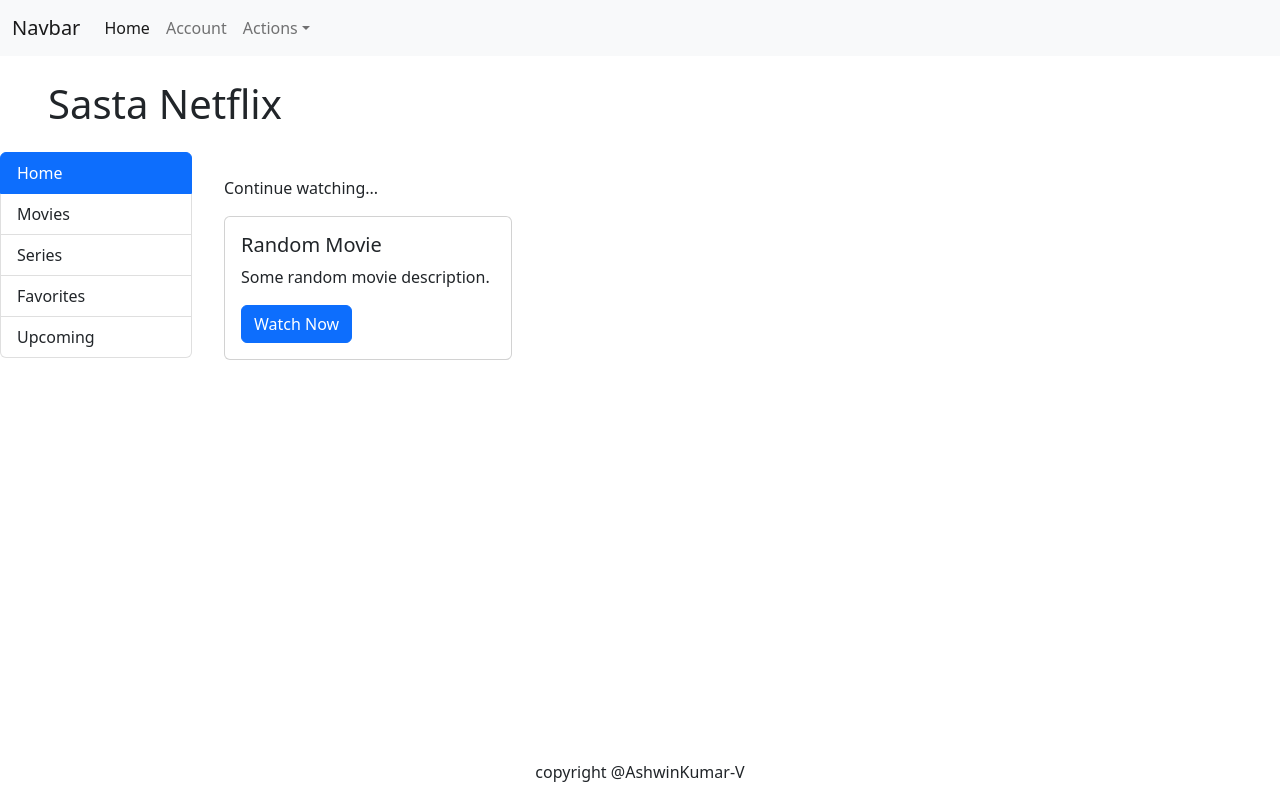
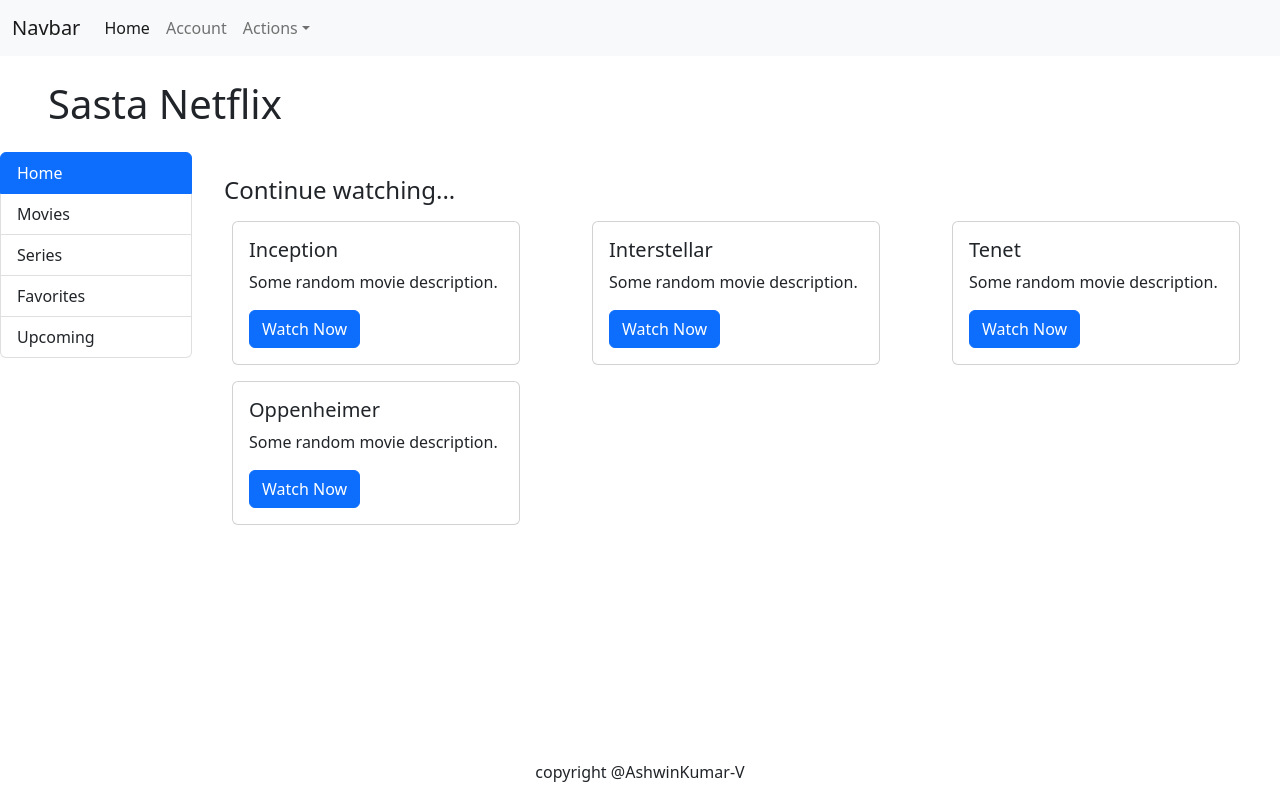
Before and after one commit to AshwinKumar-V/React-Training, a React (Vite) app in the folder ReactProject-1/: page / in a window 1280 px wide. Built offline with nearby package versions, Linux system fonts and the light colour scheme.

Commit message:
List map for movies added

```diff
--- a/ReactProject-1/src/App.css
+++ b/ReactProject-1/src/App.css
@@ -41,33 +41,40 @@
   color: #888;
 } */
 
-.header{
+.header {
   margin: 1.5rem 3rem;
 }
 
-.menu_content_wrapper{
+.menu_content_wrapper {
   height: 74vh;
 }
 
-.content{
+.content {
   width: 85vw;
   padding: 1.5rem 2rem;
   box-sizing: border-box;
 }
 
-.menu{
+.menu {
   width: 15vw;
 }
 
-.footer{
+.footer {
   margin: 1rem 3rem;
   text-align: center;
 }
 
-li:hover{
+li:hover {
   cursor: pointer;
 }
 
 .card {
- width: 18rem;
+  width: 18rem;
 }
+
+.flex_row {
+  display: flex;
+  flex-direction: row;
+  justify-content: space-between;
+  align-items: center;
+}
--- a/ReactProject-1/src/components/Content.tsx
+++ b/ReactProject-1/src/components/Content.tsx
@@ -1,17 +1,24 @@
 function Content() {
   const content = "Continue watching..."
+  const movies = ['Inception', 'Interstellar', 'Tenet', 'Oppenheimer']
 
   return (
     <div className="content">
-            <p>{content}</p>
-            <div className="card">
+      <h4>{content}</h4>
+
+      <div className="flex_row flex-wrap">
+        {movies.map((movie) => (
+          <div className="card m-2" key={movie}>
             {/* <img src="..." className="card-img-top" alt="..."> */}
             <div className="card-body">
-                <h5 className="card-title">Random Movie</h5>
+              <h5 className="card-title">{movie}</h5>
               <p className="card-text">Some random movie description.</p>
               <a href="#" className="btn btn-primary">Watch Now</a>
             </div>
           </div>
+        ))}
+      </div>
+
     </div>
   )
 }
```
Lines whose indentation alone changed are shown as unchanged.
